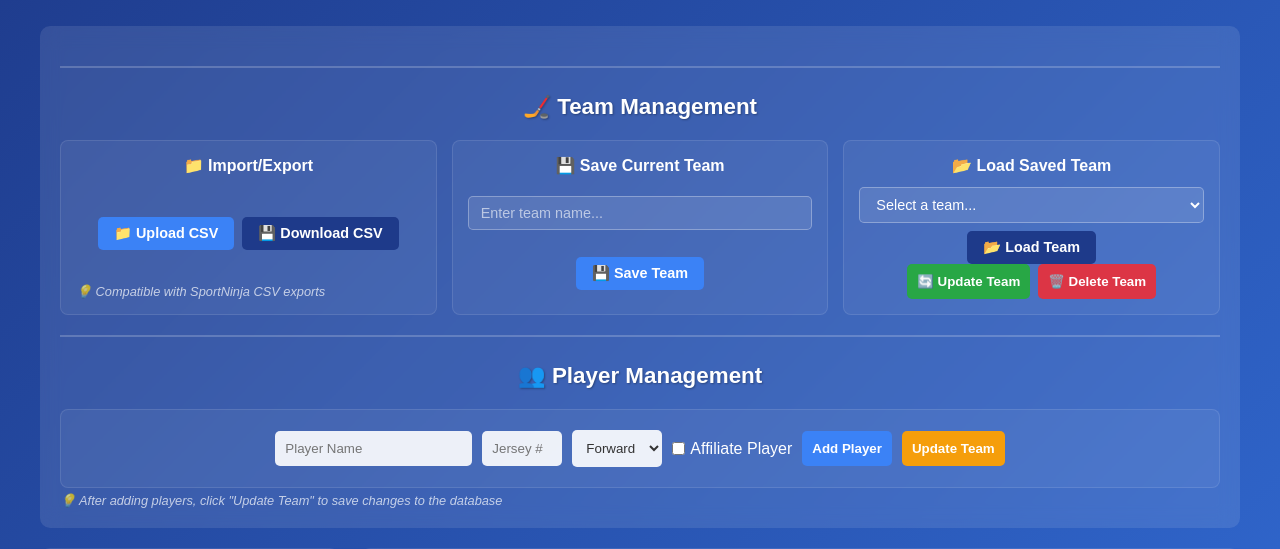
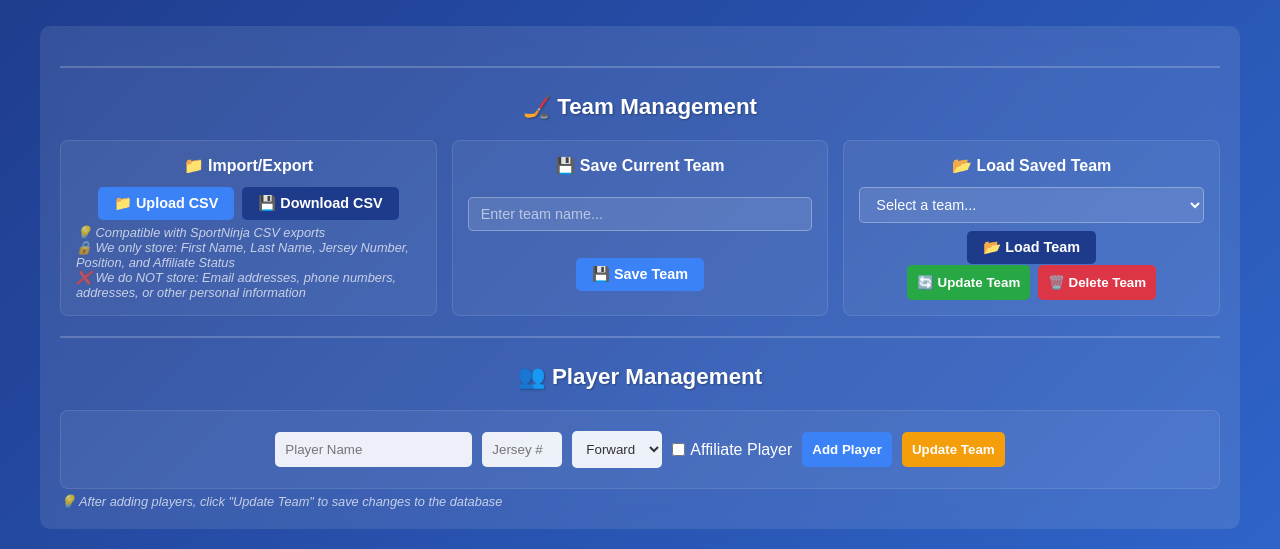
Before and after one commit to crob21/skahl-line-builder, a Flask app: page / in a window 1280 px wide. Shown: the part 145-694 px from the top of the page. Run offline with Flask 3, Linux system fonts and the light colour scheme; data comes from the database, SQL or seed files in the repository; some libraries are stand-ins or nearby versions.

Commit message:
🔒 Add privacy information to import/export section
- Add privacy details directly under the SportNinja CSV compatibility note
- Show what data IS stored vs what is NOT stored
- Users see privacy info right where they upload CSVs
- More prominent placement for privacy transparency

```diff
--- a/templates/index.html
+++ b/templates/index.html
@@ -1059,7 +1059,9 @@
                             <button onclick="downloadTeam()" class="btn-download">💾 Download CSV</button>
                         </div>
                         <div style="font-size: 0.8rem; color: rgba(255,255,255,0.7); margin-top: 5px; font-style: italic;">
-                            💡 Compatible with SportNinja CSV exports
+                            💡 Compatible with SportNinja CSV exports<br>
+                            🔒 We only store: First Name, Last Name, Jersey Number, Position, and Affiliate Status<br>
+                            ❌ We do NOT store: Email addresses, phone numbers, addresses, or other personal information
                         </div>
                     </div>
 
```
